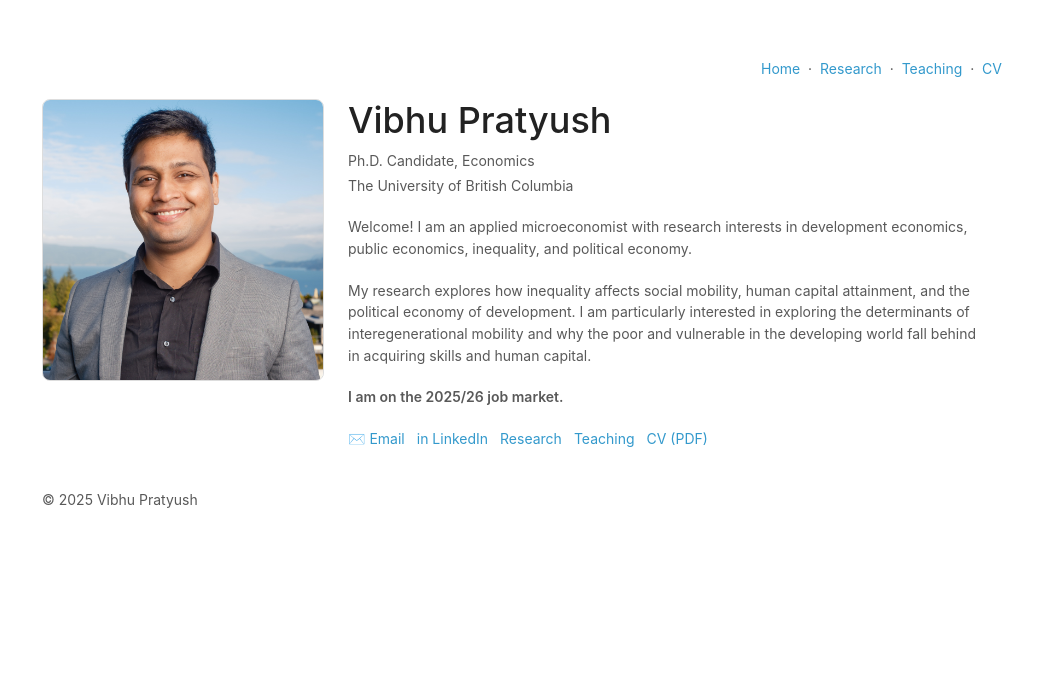
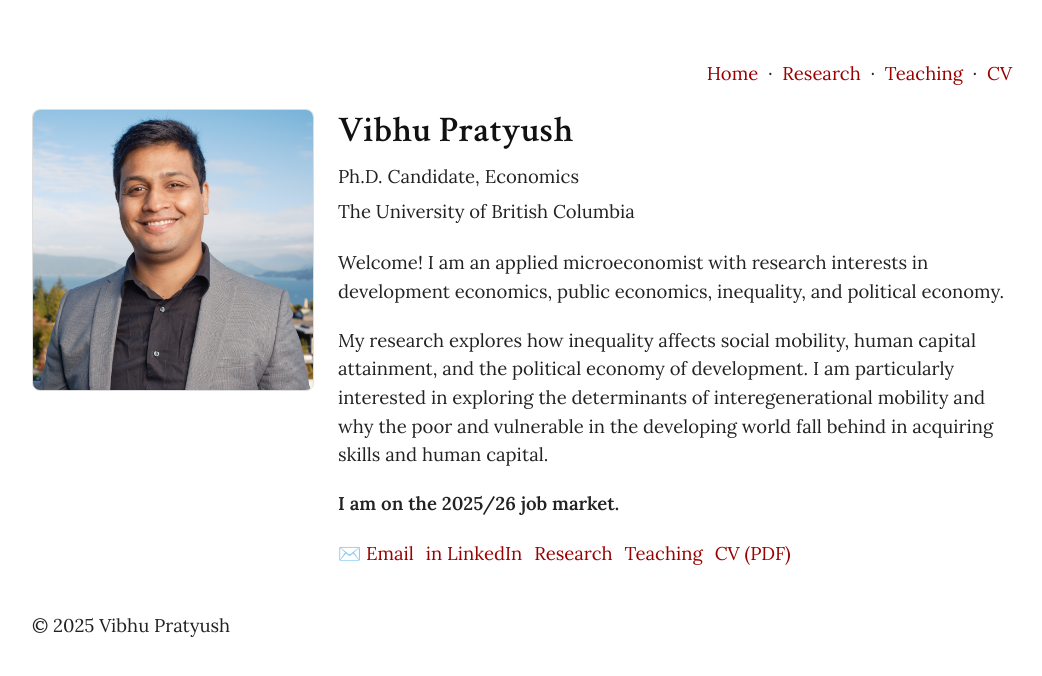
Before and after one commit to vibhupratyush/vibhupratyush.github.io, a React (Vite) app: page / in a window 1280 px wide. Shown: the top 676 px of the page, without its empty margins (118-1160 px from the left). Built offline with nearby package versions, Linux system fonts and the light colour scheme.

Commit message:
Update styles.css

```diff
--- a/public/styles.css
+++ b/public/styles.css
@@ -111,3 +111,57 @@ header ul a, header ul li + li + li { all: unset; }
 @media print {
   body { padding: 0.4in; font-size: 12pt; color: #444; }
 }
+
+/* === Typography refresh to match the reference look === */
+body {
+  font-family: "Lora", Georgia, "Times New Roman", serif !important;
+  font-size: 18.5px !important;      /* ~19px body size */
+  line-height: 1.7 !important;
+  color: #222 !important;             /* darker body text */
+}
+
+/* Wider readable column */
+.wrapper {
+  max-width: 980px !important;        /* a bit wider than 860px */
+}
+
+/* Headings: elegant serif with clear hierarchy */
+h1, h2, h3, h4, h5, h6 {
+  font-family: "Crimson Text", Georgia, "Times New Roman", serif !important;
+  font-weight: 600;
+  letter-spacing: 0.15px;
+  color: #111;
+  margin: 0 0 0.6em;
+  line-height: 1.25;
+}
+h1 { font-size: 42px; }
+h2 { font-size: 30px; }
+h3 { font-size: 22px; }
+
+/* Body text rhythm */
+p, ul, ol, dl, blockquote {
+  margin: 0 0 1.1em;
+}
+
+/* Links: subtle academic red; darken on hover */
+a { color: #900; text-decoration: none; }
+a:hover { color: #600; text-decoration: underline; }
+
+/* Tables & code slightly refined */
+pre, code { font-size: 0.95em; }
+table { font-size: 0.95em; }
+
+/* Home hero fine-tuning so text doesn’t feel cramped */
+.home-intro {
+  max-width: 78ch !important;         /* a touch wider paragraph */
+}
+.home-text h1 {
+  font-size: 44px;                    /* larger name */
+  line-height: 1.15;
+}
+
+/* Responsive tweaks */
+@media (max-width: 720px) {
+  body { font-size: 17px !important; }
+  .wrapper { padding: 0 4px; }
+}
```
